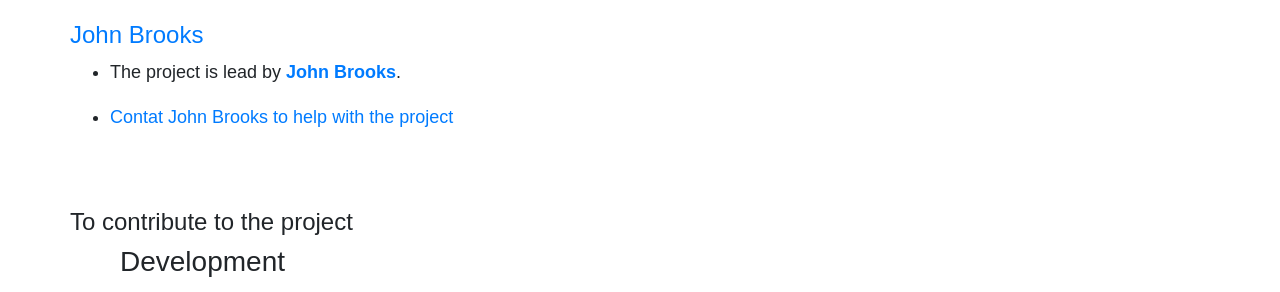
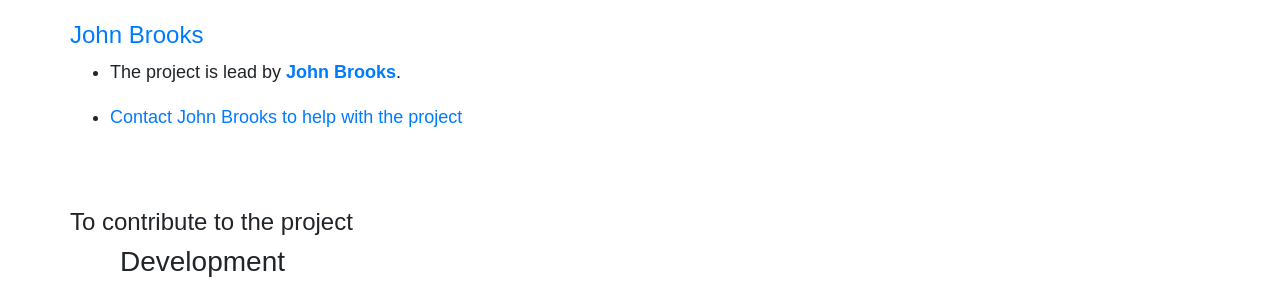
Before and after one commit to ProDOS-8/ProDOS-8.github.io, a Jekyll site: the page built from _pages/contribute.md, in a window 1280 px wide. Shown: the part 348-640 px from the top of the page. Built offline with Jekyll 4.4.1, drawn with Linux system fonts in a browser that asks for light colours.

Commit message:
fixed a spelling error on the contribution page

```diff
--- a/_pages/contribute.md
+++ b/_pages/contribute.md
@@ -8,7 +8,7 @@ permalink: /contribute/
 
 * The project is lead by **<a href="/contact/#johnbrooks">John Brooks</a>**.
 
-* <a href="/contact/#johnbrooks">Contat John Brooks to help with the project</a>
+* <a href="/contact/#johnbrooks">Contact John Brooks to help with the project</a>
 
 
 
```
